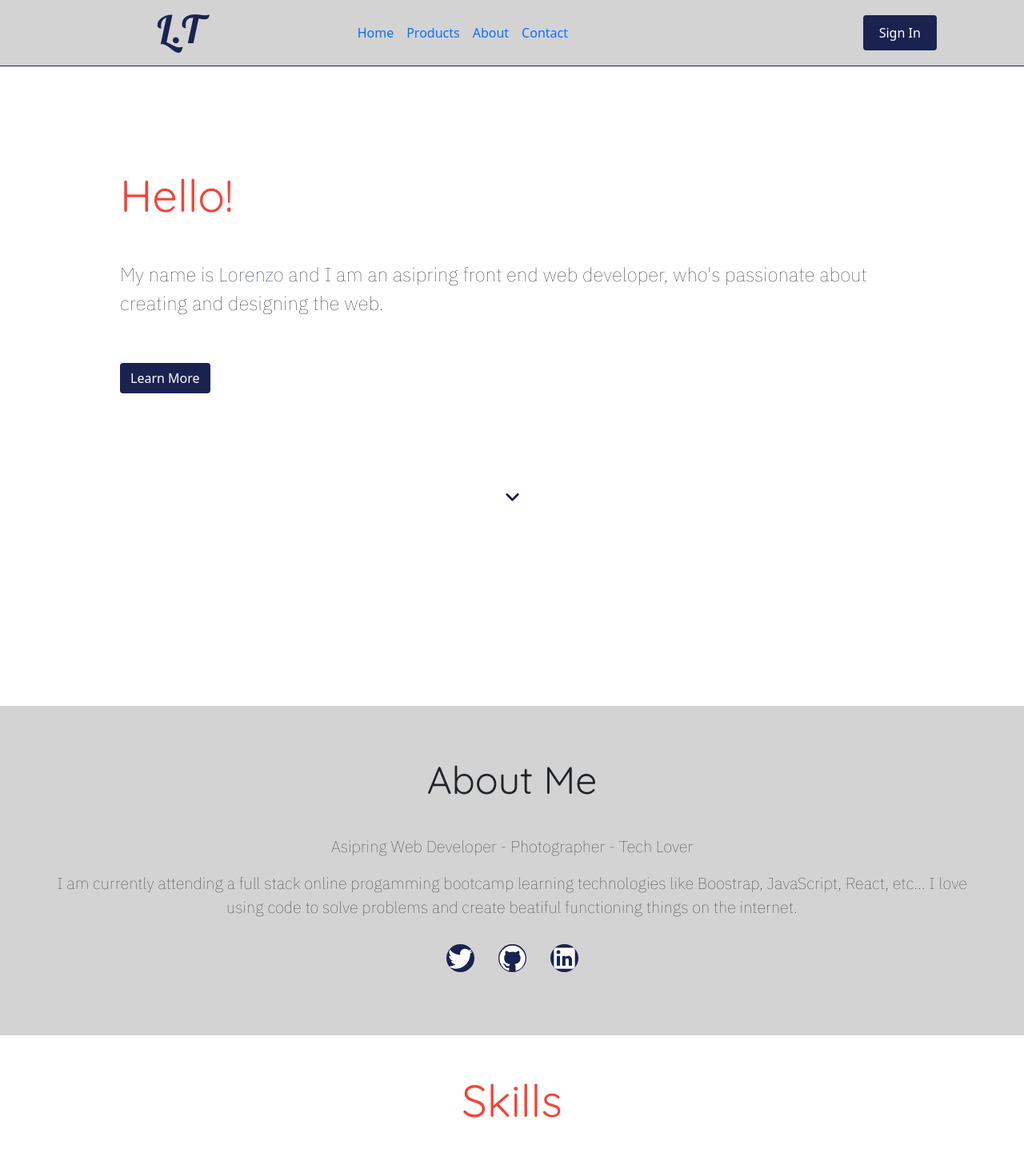
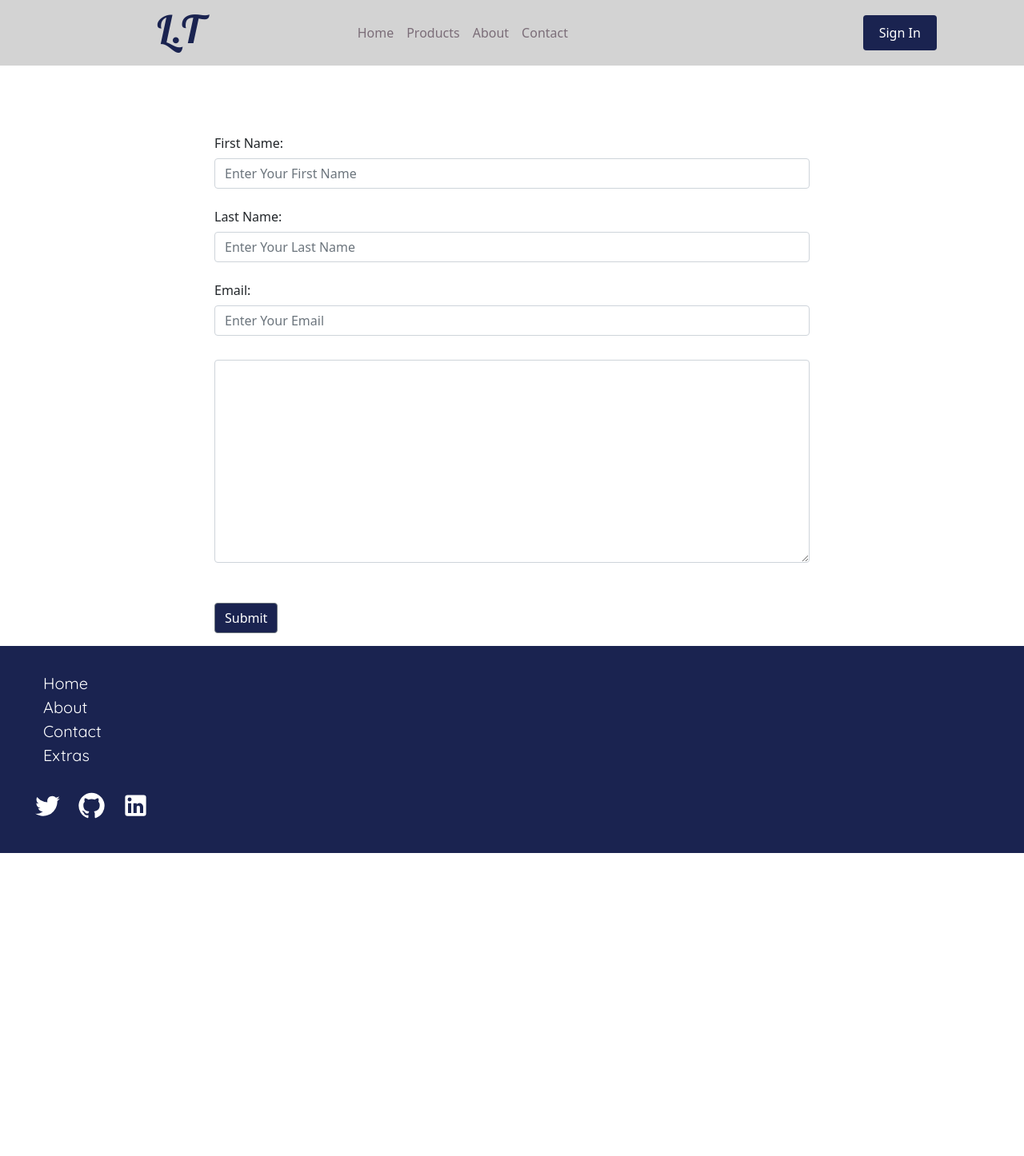
Before and after one commit to Renz757/React-Portfoilo, a React (Create React App) app: page /contact in a window 1280 px wide. Before the commit this address led to /home. Shown: the top 1446 px of the page at 80% size. After the commit the page ends 1067 px from the top, so only its background shows below. Built offline with nearby package versions, Linux system fonts and the light colour scheme.

Commit message:
Contact form and Footer styles

```diff
--- /dev/null
+++ b/src/components/ContactComponent.js
@@ -0,0 +1,56 @@
+import React, { Component } from 'react';
+import { Form, FormGroup, Input, Label, Col, Button } from 'reactstrap';
+
+class Contact extends Component {
+    constructor(props) {
+        super(props);
+
+        this.state = {
+
+        }
+    }
+
+    render() {
+        return (
+            <>
+                <div className='container contactForm'>
+                    <div className='row'>
+                        <div className='col'>
+                            <Form>
+                                <FormGroup row>
+                                    <Label for="fname" sm={12}>First Name: </Label>
+                                    <Col sm={12}>
+                                        <Input type="text" name="fname" id="fname" placeholder="Enter Your First Name" className="form-control" />
+                                    </Col>
+                                </FormGroup>
+                                <FormGroup row>
+                                    <Label for="lname" sm={12}>Last Name: </Label>
+                                    <Col sm={12}>
+                                        <Input type="text" name="lname" id="lname" placeholder="Enter Your Last Name" />
+                                    </Col>
+                                </FormGroup>
+                                <FormGroup row>
+                                    <Label for="exampleEmail" sm={12}>Email: </Label>
+                                    <Col sm={12}>
+                                        <Input type="email" name="email" id="exampleEmail" placeholder="Enter Your Email" />
+                                    </Col>
+                                </FormGroup>
+                                <FormGroup row>
+                                    <Label sm={12}  for="exampleText"></Label>
+                                    <Col sm={12} >
+                                        <Input type="textarea" name="text" id="exampleText" rows="10"
+                                             />
+                                         <Button className='form-btn'>Submit</Button>
+                                    </Col>
+                                </FormGroup>
+
+                            </Form>
+                        </div>
+                    </div>
+                </div>
+            </>
+        );
+    }
+}
+
+export default Contact;
--- /dev/null
+++ b/src/components/FooterComponent.js
@@ -0,0 +1,31 @@
+import React from "react";
+import { Link } from "react-router-dom";
+import TwitterIcon from '@mui/icons-material/Twitter';
+import GitHubIcon from '@mui/icons-material/GitHub';
+import LinkedInIcon from '@mui/icons-material/LinkedIn';
+
+const Footer = () => {
+    return (
+        <>
+            <div className="container-fuild footer-section">
+                <ul className="row">
+                    <div className="col">
+                        <li><Link className="footer-link" to="Home">Home</Link></li>
+                        <li><Link className="footer-link" to="about">About</Link></li>
+                        <li><Link className="footer-link" to="contact">Contact</Link></li>
+                        <li><Link className="footer-link" to="Home">Extras</Link></li>
+                    </div>
+                </ul>
+                <div className="row">
+                    <div className="col icon-group">
+                        <TwitterIcon className="footer-icon" fontSize="large" />
+                        <GitHubIcon className="footer-icon" fontSize="large" />
+                        <LinkedInIcon className="footer-icon" fontSize="large" />
+                    </div>
+                </div>
+            </div>
+        </>
+    );
+}
+
+export default Footer;
--- a/src/components/HeaderComponent.js
+++ b/src/components/HeaderComponent.js
@@ -1,7 +1,8 @@
 import React from "react";
 import { Component } from 'react';
 import MenuIcon from '@mui/icons-material/Menu';
-import { NavLink } from 'react-router-dom'
+import { NavLink, Link } from 'react-router-dom';
+import { Offcanvas, OffcanvasHeader, OffcanvasBody } from 'reactstrap';
 
 
 
@@ -12,19 +13,20 @@ class Header extends Component {
             isOpen: false
         }
 
-        this.toogleMenu = this.toggleMenu.bind(this);
+        this.toggleMenu = this.toggleMenu.bind(this);
     }
 
     toggleMenu() {
-        this.setState = {
+        this.setState({
             isOpen: !this.state.isOpen
-        }
+        });
+
     }
 
     render() {
         return (
             <>
-                <nav className="navStyles navbar navbar-expand-lg row m-0 align-items-center">
+                <nav className="navStyles navbar navbar-expand-lg row m-0 align-items-center" id="#home">
                     <div className="col-2 col-lg-4 text-center mr-5 mr-lg-0">
                         <h1 className="logo">L.T</h1>
                     </div>
@@ -48,12 +50,27 @@ class Header extends Component {
 
                     <div className="nav-utilities col-4 col-lg-2 align-items-end d-flex align-middle">
                         <button className="submitBtn btn btn-dark mb-3 mb-lg-0 d-none d-lg-block" type="submit">Sign In</button>
-                        <MenuIcon fontSize="large" className="MenuIcon d-lg-none" />
+                        <MenuIcon onClick={this.toggleMenu} fontSize="large" className="MenuIcon d-lg-none" />
                     </div>
                 </nav>
+                <Offcanvas
+                    isOpen={this.state.isOpen}
+                    toggle={this.toggleMenu}
+                >
+                    <OffcanvasHeader toggle={this.toggleMenu}>
+                        <h1 className="logo">L.T</h1>
+                    </OffcanvasHeader>
+                    <OffcanvasBody>
+                        <ul className="list-unstyled">
+                            <li><Link to='/home' onClick={this.toggleMenu} className="mobileLinks">Home</Link></li>
+                            <li><Link to='/about' onClick={this.toggleMenu} className="mobileLinks">About</Link></li>
+                            <li><Link to='/contact' onClick={this.toggleMenu} className="mobileLinks">Contact</Link></li>
+                            <li><Link to='/extra' onClick={this.toggleMenu} className="mobileLinks">Extras</Link></li>
+                        </ul>
+                    </OffcanvasBody>
+                </Offcanvas>
             </>
         );
-
     }
 }
 
--- a/src/components/HomeComponent.js
+++ b/src/components/HomeComponent.js
@@ -10,10 +10,9 @@ function Home(props) {
         return (
             <>
                 <div className="col-6 text-center" key={item.id}>
-                    <img className="SkillsImage" src={item.image}></img>
+                    <img className="SkillsImage" alt="skill set" src={item.image}></img>
                 </div>
             </>
-
         );
     });
 
@@ -36,12 +35,12 @@ function Home(props) {
                 </div>
             </div>
 
-            <div className="container-fuild about-section">
+            <div className="container-fuild about-section" id="about">
                 <div className="row">
                     <div className="col-12 about-me">
                         <h2>About Me</h2>
                         <p>Asipring Web Developer - Photographer - Tech Lover </p>
-                        <p>I am currently attending a full stack online progamming bootcamp learning technologies like Boostrap, JavaScript, React, etc...
+                        <p>I am currently attending a full stack online progamming bootcamp learning technologies like Bootstrap, JavaScript, React, and much more!
                             I love using code to solve problems and create beatiful functioning things on the internet.
                         </p>
                     </div>
@@ -56,11 +55,16 @@ function Home(props) {
             <div className="container skills-section">
                 <div className="row">
                     <div className="col-12 text-center">
-                        <h2><span className="skill">Skills</span></h2>
+                        <h2><span className="skill">My Skills</span></h2>
                     </div>
                 </div>
                 <div className="row">
                     {skill}
+                </div>
+                <div className="row">
+                    <div className="col text-center">
+                        <button className="btn project-btn">View Projects</button>
+                    </div>
                 </div>
             </div>
         </>
--- a/src/components/MainComponent.js
+++ b/src/components/MainComponent.js
@@ -2,7 +2,9 @@ import React, { Component } from 'react';
 import Header from "./HeaderComponent";
 import Home from "./HomeComponent";
 import About from "./AboutComponent";
-import { Switch, Route, Redirect } from 'react-router-dom';
+import Contact from './ContactComponent';
+import Footer from './FooterComponent';
+import { Switch, Route, Redirect, withRouter } from 'react-router-dom';
 import { Skills_Data } from '../shared/Product_Data';
 
 class Main extends Component {
@@ -20,11 +22,13 @@ class Main extends Component {
                 <Switch>
                     <Route path='/home' render={()=> <Home skills={this.state.skills_data} />} />
                     <Route path='/about' component={About} />
+                    <Route exact path='/contact' component={Contact} />
                     <Redirect to='/home' />
                 </Switch>
+                <Footer />
             </>
         );
     }
 }
 
-export default Main;
+export default withRouter(Main);
--- a/src/styles/App.scss
+++ b/src/styles/App.scss
@@ -1,4 +1,5 @@
 @import "Variables";
-@import "icons-fonts";
 @import "HeaderStyles";
 @import "Home";
+@import "Contact";
+@import "Footer";
--- /dev/null
+++ b/src/styles/_Contact.scss
@@ -0,0 +1,10 @@
+.contactForm {
+    margin-top: 10rem;
+    width: 60%;
+
+    .form-btn {
+        margin-top: 50px;
+        color: white;
+        background-color: $DarkBlue;
+    }
+}
--- /dev/null
+++ b/src/styles/_Footer.scss
@@ -0,0 +1,33 @@
+.footer-section {
+    background-color: $DarkBlue;
+    padding: 2rem;
+
+    ul {
+        margin: 0;
+        list-style-type: none;
+        padding: 0;
+
+        li {
+            text-decoration: none;
+
+            .footer-link {
+                text-decoration: none;
+                color: white;
+                font-size: 1.25rem;
+                font-family: $QuickSand;
+                margin: 10px;
+            }
+        }
+    }
+
+    .icon-group {
+
+        margin-top: 20px;
+
+        .footer-icon {
+            color: white;
+            margin: 10px;
+            cursor: pointer;
+        }
+    }
+}
--- a/src/styles/_HeaderStyles.scss
+++ b/src/styles/_HeaderStyles.scss
@@ -1,6 +1,8 @@
 .navStyles {
     background-color: $LightGrey;
-    border-bottom: 1px solid $DarkBlue;
+    position: fixed;
+    top: 0;
+    width: 100%;
 
     .logo {
         font-size: 3rem;
@@ -12,6 +14,20 @@
     .nav-item {
         text-decoration: none;
     }
+
+    .nav-item:link {
+        color: $Fedora;
+    }
+
+    .nav-item:visited {
+        color: $Fedora;
+    }
+
+    .nav-item:hover {
+        color: $DarkBlue;
+    }
+
+
 
     .submitBtn {
         background-color: $DarkBlue;
@@ -28,3 +44,24 @@
     }
 
 }
+
+.mobileLinks {
+    // list-style-type: none;
+    text-decoration: none;
+    font-size: 2rem;
+    font-family: $QuickSand;
+    margin: 50px;
+    text-align: center;
+}
+
+.mobileLinks:visited {
+    color: $DarkBlue;
+}
+
+.mobileLinks:link {
+    color: $DarkBlue;
+}
+
+.mobileLinks:hover {
+    color: $LightGrey;
+}
--- a/src/styles/_Home.scss
+++ b/src/styles/_Home.scss
@@ -7,7 +7,7 @@
 }
 
 .intro {
-    margin-top: 3rem;
+    margin-top: 5rem;
     padding: 5rem;
 
     h1 {
@@ -75,8 +75,15 @@
     padding: 3rem;
 
     .skill {
-        color: $Pomegranate;
+        color: $DarkBlue;
         font-family: $QuickSand;
         font-size: 3.5rem;
     }
+
+    .project-btn {
+        margin-top: 3rem;
+        color: white;
+        font-family: $QuickSand;
+        background-color: $DarkBlue;
+    }
 }
--- a/src/styles/index.scss
+++ b/src/styles/index.scss
@@ -7,7 +7,3 @@
 *::before, *::after {
   box-sizing: border-box;
 }
-
-body {
-  overflow-x: hidden;
-}
```
Also changed, not shown: src/styles/_icons-fonts.scss (deleted).
